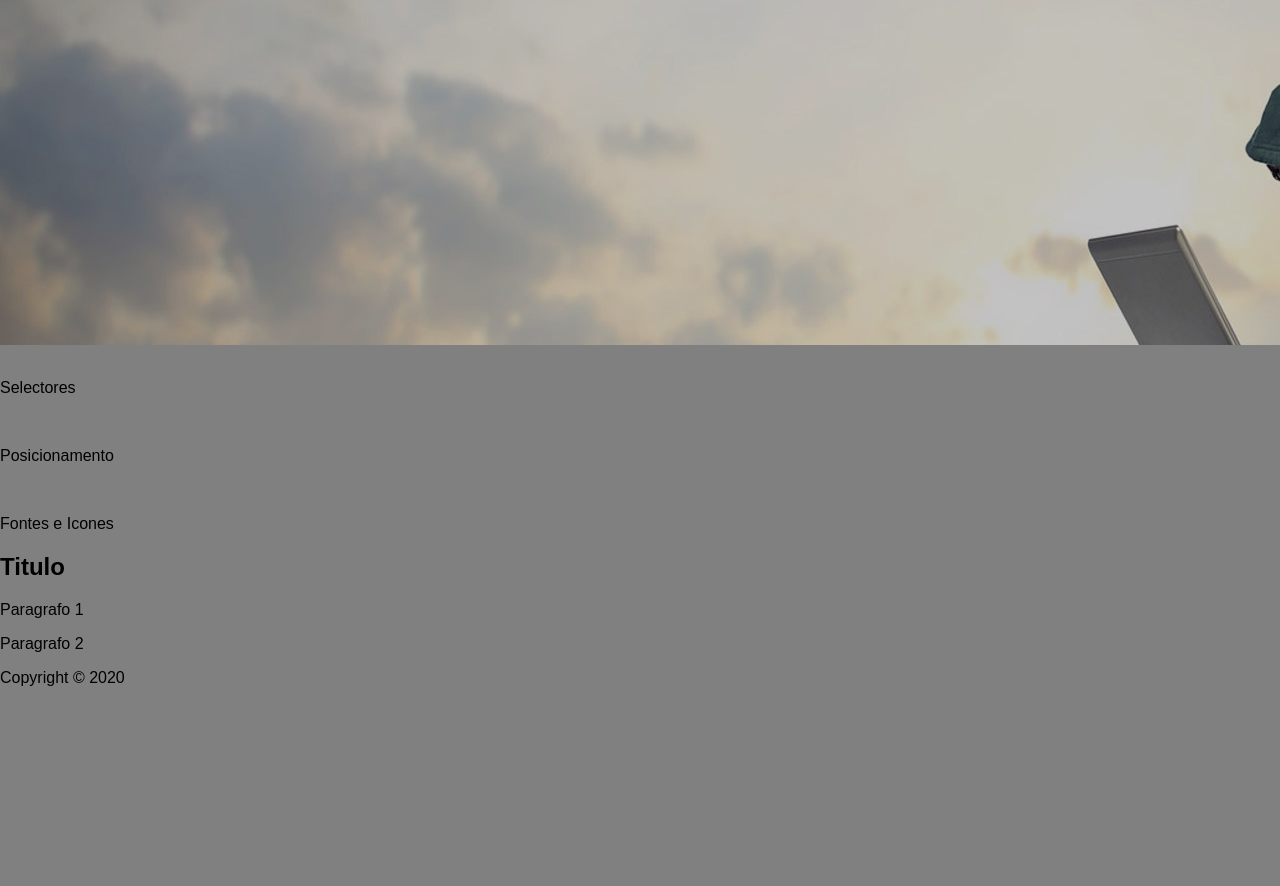
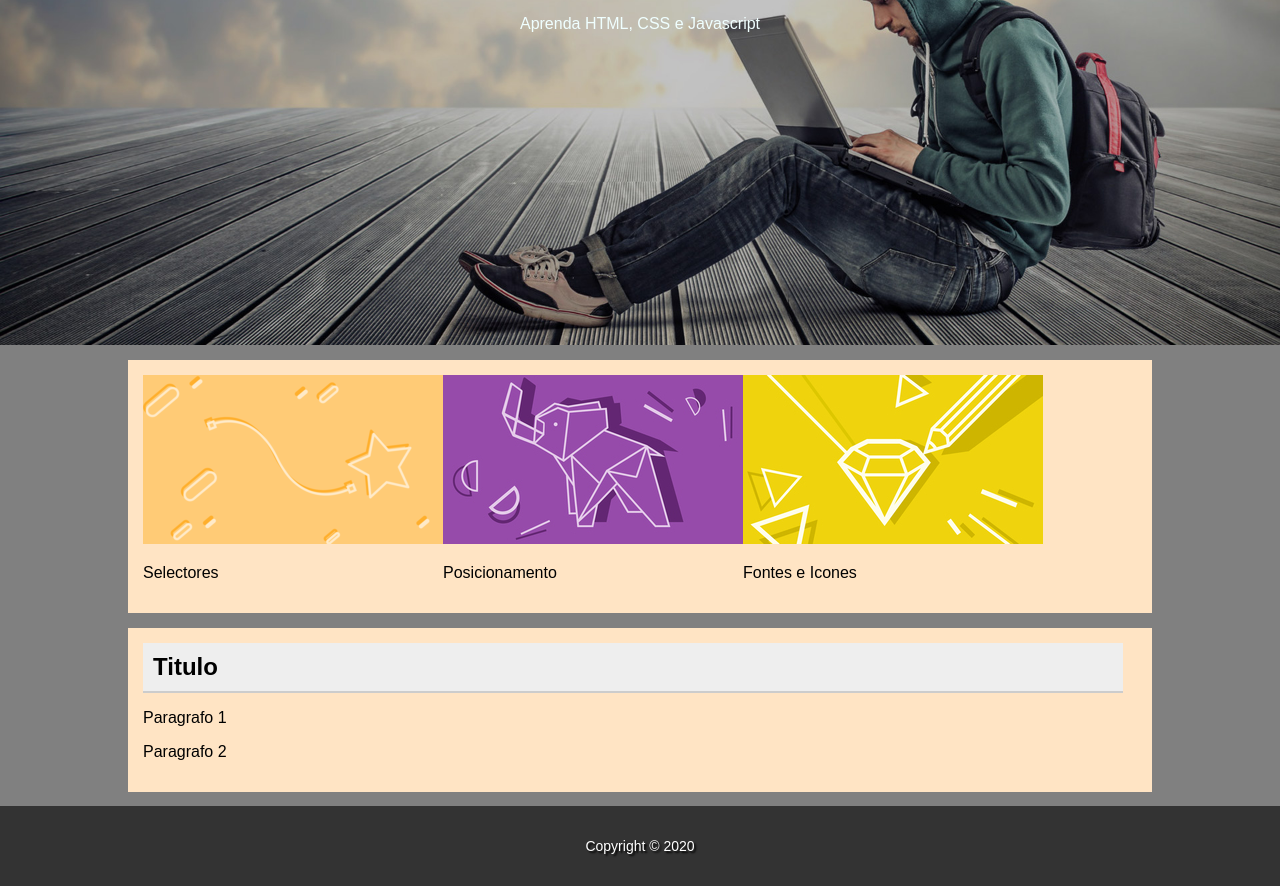
Before and after one commit to torresfelicio/learn_frontend, a plain HTML site: page HTML/3. Mais sobre o Visual - Parte 1/Projeto-01/index.html in a window 1280 px wide. Shown: the part 171-1057 px from the top of the page. Before the commit the page ends 874 px from the top, so only its background shows below. Drawn offline with Linux system fonts and the light colour scheme.

```diff
--- a/HTML/3. Mais sobre o Visual - Parte 1/Projeto-01/css/style.css
+++ b/HTML/3. Mais sobre o Visual - Parte 1/Projeto-01/css/style.css
@@ -7,10 +7,49 @@ body {
 .image-header {
   background-image: url(../imagens/bg-3.jpg);
   height: 500px;
-
+  background-position: right center;
+  background-size: cover;
 }
 
 .div-titulo {
   text-align: center;
   color: azure;
 }
+
+.div-titulo h1 {
+  text-transform: uppercase;
+  font-size: 46px;
+  text-shadow: 3px 3px 2px #333;
+}
+
+main {
+  width: 80%;
+  margin: auto;
+}
+.content {
+  background-color: bisque;
+  padding: 15px;
+  margin-top: 15px;
+  display: flex;
+}
+
+.content-header {
+  border-bottom: solid 2px #ccc;
+  padding: 10px;
+  background: #eee;
+  width: 75vw;
+}
+
+.content h2 {
+  margin: 0;
+}
+
+footer {
+  height: 80px;
+  color: white;
+  font-size: 14px;
+  text-align: center;
+  text-shadow: 2px 2px 2px black;
+  background: #333;
+  line-height: 80px;
+}
--- a/HTML/3. Mais sobre o Visual - Parte 1/Projeto-01/index.html
+++ b/HTML/3. Mais sobre o Visual - Parte 1/Projeto-01/index.html
@@ -24,25 +24,25 @@
     </header>
 
     <main>
-      <section>
+      <section class="content">
         <div class="card">
-          <img src="" alt="">
+          <img src="imagens/card_01.png" alt="">
           <p>Selectores</p>
         </div>
         <div class="card">
-          <img src="" alt="">
+          <img src="imagens/card_02.jpg" alt="">
           <p>Posicionamento</p>
         </div>
         <div class="card">
-          <img src="" alt="">
+          <img src="imagens/card_03.jpg" alt="">
           <p>Fontes e Icones</p>
         </div>
 
       </section>
 
-      <section>
+      <section class="content">
         <article>
-          <header>
+          <header class="content-header">
             <h2>Titulo</h2>
           </header>
           <p>Paragrafo 1</p>
```
